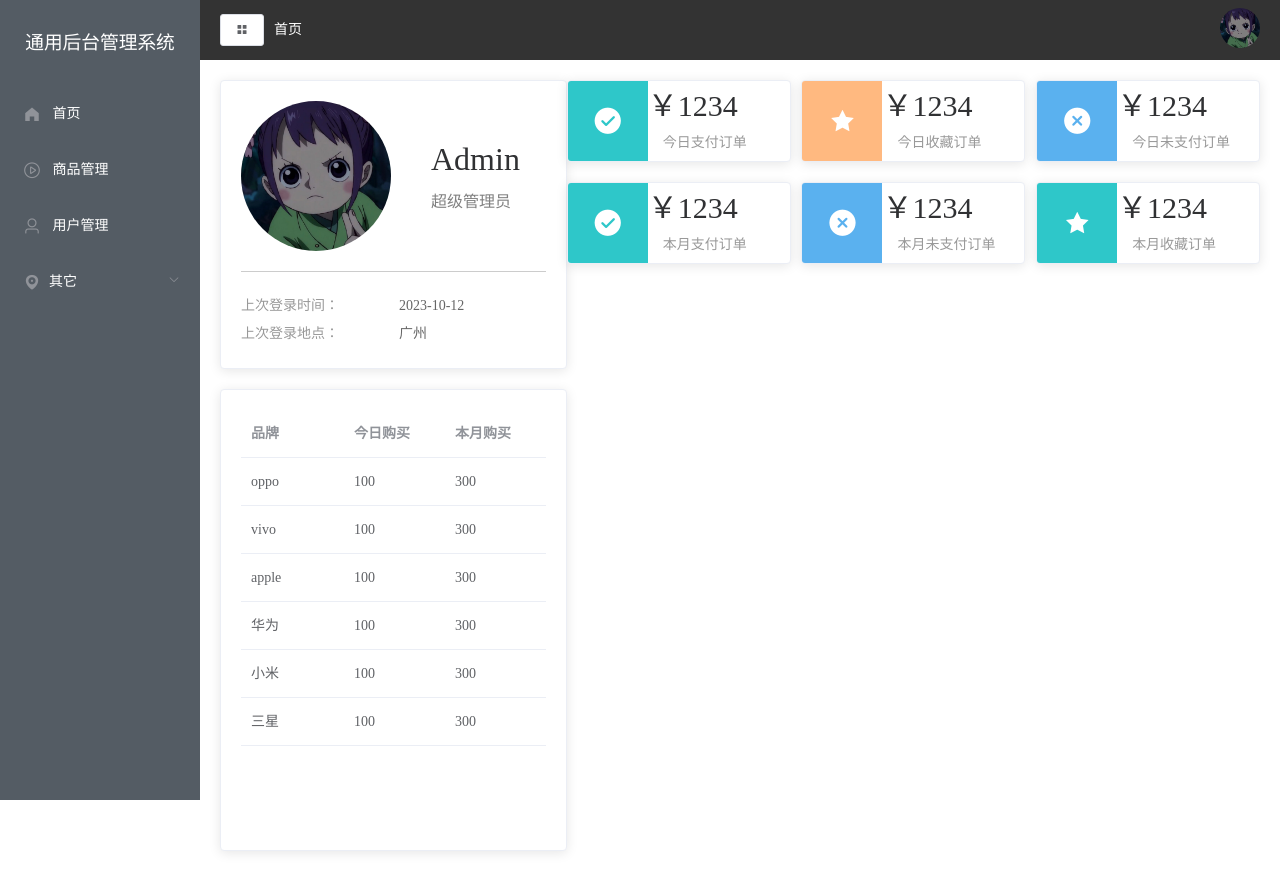
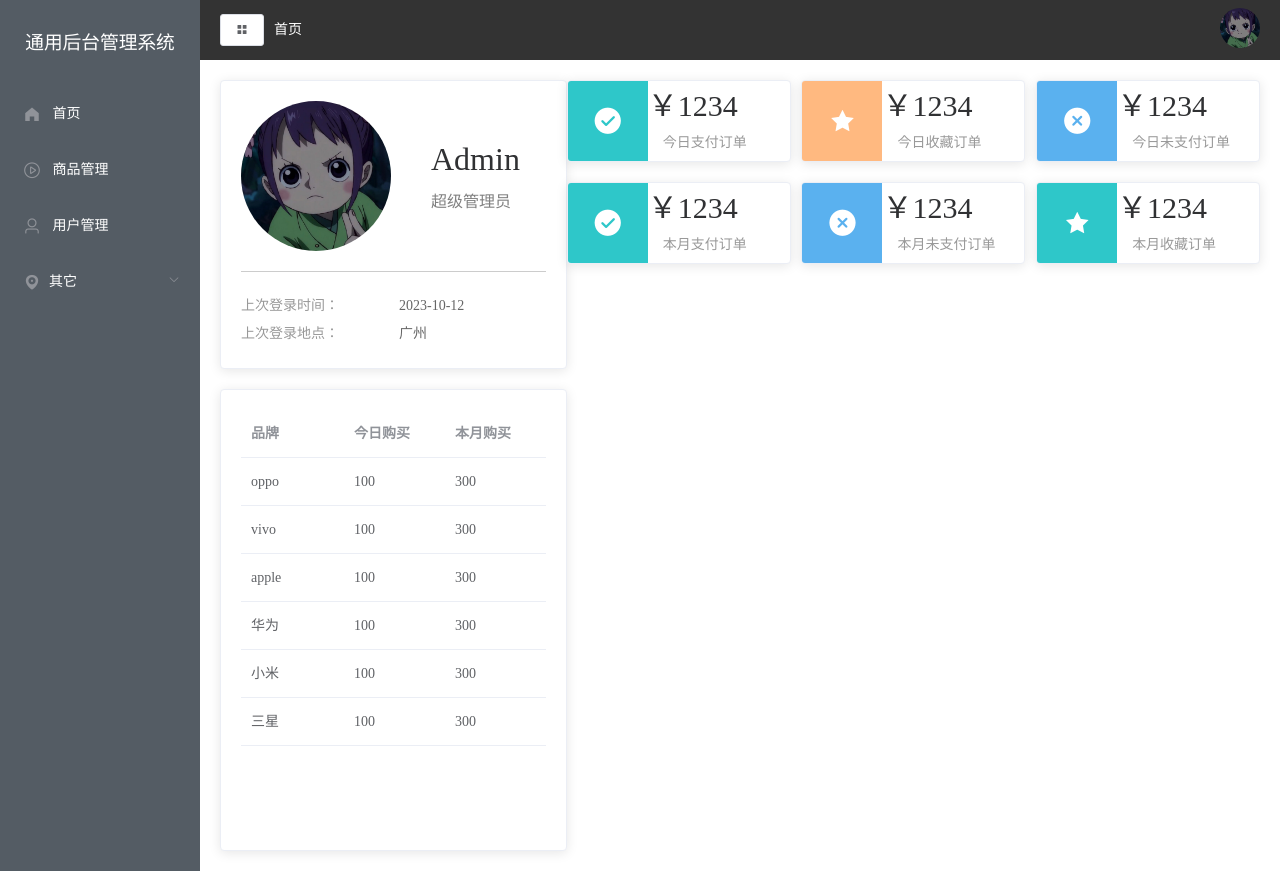
Before and after one commit to chi3316/vue-app-demo, a Vue app: page /#/home in a window 1280 px wide. Built offline with nearby package versions, Linux system fonts and the light colour scheme.

Commit message:
修改了ele-meum的属性: 100vh -> 100% ,解决了侧边栏不能铺满屏幕的bug

```diff
--- a/src/components/CommonAsid.vue
+++ b/src/components/CommonAsid.vue
@@ -44,7 +44,7 @@
 }
 
 .el-menu {
-    height: 100vh;
+    height: 100%;
     border-right: none;
 
     h3 {
--- a/src/views/Home.vue
+++ b/src/views/Home.vue
@@ -219,7 +219,9 @@ export default {
     },
     // mounted() {
     //     getData().then((data) => {
-    //         console.log(data)
+    //      这里还需要补充data的数据
+    //         const {tableDAta} = data.data
+    //         this.tableData = tableData
     //     })
     // }
 }
```
